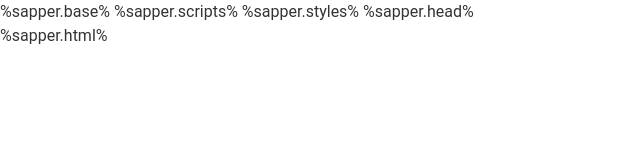
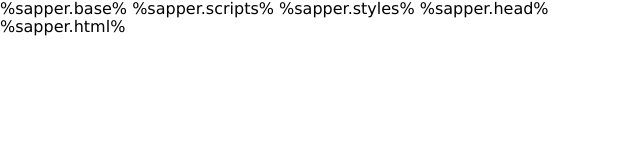
Before and after one commit to saikatdas0790/how-to-graphql, a website: page src/template.html in a window 1280 px wide. Shown: the whole page, without its empty margins (0-640 px from the left). Drawn offline with nearby package versions, Linux system fonts and the light colour scheme; files that its build step writes are made by us from their sources.

Commit message:
chore: setup initial styles

```diff
--- a/package.json
+++ b/package.json
@@ -1,5 +1,5 @@
 {
-  "name": "TODO",
+  "name": "how-to-graphql",
   "description": "TODO",
   "version": "0.0.1",
   "scripts": {
--- a/src/template.html
+++ b/src/template.html
@@ -1,15 +1,18 @@
-<!doctype html>
+<!DOCTYPE html>
 <html lang="en">
   <head>
-	<meta charset="utf-8">
-	<meta name="viewport" content="width=device-width,initial-scale=1.0">
-	<meta name="theme-color" content="#333333">
+    <meta charset="utf-8" />
+    <meta name="viewport" content="width=device-width,initial-scale=1.0" />
+    <meta name="theme-color" content="#333333" />
 
     %sapper.base%
-
-	<link rel="stylesheet" href="global.css">
-	<link rel="manifest" href="manifest.json" crossorigin="use-credentials">
-	<link rel="icon" type="image/png" href="favicon.png">
+    <link
+      rel="stylesheet"
+      href="https://unpkg.com/tachyons@4.12.0/css/tachyons.min.css"
+    />
+    <link rel="stylesheet" href="global.css" />
+    <link rel="manifest" href="manifest.json" crossorigin="use-credentials" />
+    <link rel="icon" type="image/png" href="favicon.png" />
 
     <!-- Sapper creates a <script> tag containing `src/client.js`
 	     and anything else it needs to hydrate the app and
--- a/static/global.css
+++ b/static/global.css
@@ -1,36 +1,43 @@
 body {
-	margin: 0;
-	font-family: Roboto, -apple-system, BlinkMacSystemFont, Segoe UI, Oxygen, Ubuntu, Cantarell, Fira Sans, Droid Sans, Helvetica Neue, sans-serif;
-	font-size: 14px;
-	line-height: 1.5;
-	color: #333;
+  margin: 0;
+  padding: 0;
+  font-family: Verdana, Geneva, Tahoma, sans-serif;
 }
 
-h1, h2, h3, h4, h5, h6 {
-	margin: 0 0 0.5em 0;
-	font-weight: 400;
-	line-height: 1.2;
+input {
+  max-width: 500px;
 }
 
-h1 {
-	font-size: 2em;
+.gray {
+  color: #82828282;
 }
 
-a {
-	color: inherit;
+.orange {
+  background-color: #ff6600;
 }
 
-code {
-	font-family: menlo, inconsolata, monospace;
-	font-size: calc(1em - 2px);
-	color: #555;
-	background-color: #f0f0f0;
-	padding: 0.2em 0.4em;
-	border-radius: 2px;
+.background-gray {
+  background-color: rgb(246, 246, 239);
 }
 
-@media (min-width: 400px) {
-	body {
-		font-size: 16px;
-	}
+.f11 {
+  font-size: 11px;
 }
+
+.w85 {
+  width: 85%;
+}
+
+.button {
+  font-family: monospace;
+  font-size: 10pt;
+  color: black;
+  background-color: buttonface;
+  text-align: center;
+  padding: 2px 6px 3px;
+  border-width: 2px;
+  border-style: outset;
+  border-color: buttonface;
+  cursor: pointer;
+  max-width: 250px;
+}
```
Also changed, not shown: 1 other file. Lines whose indentation alone changed are shown as unchanged.
